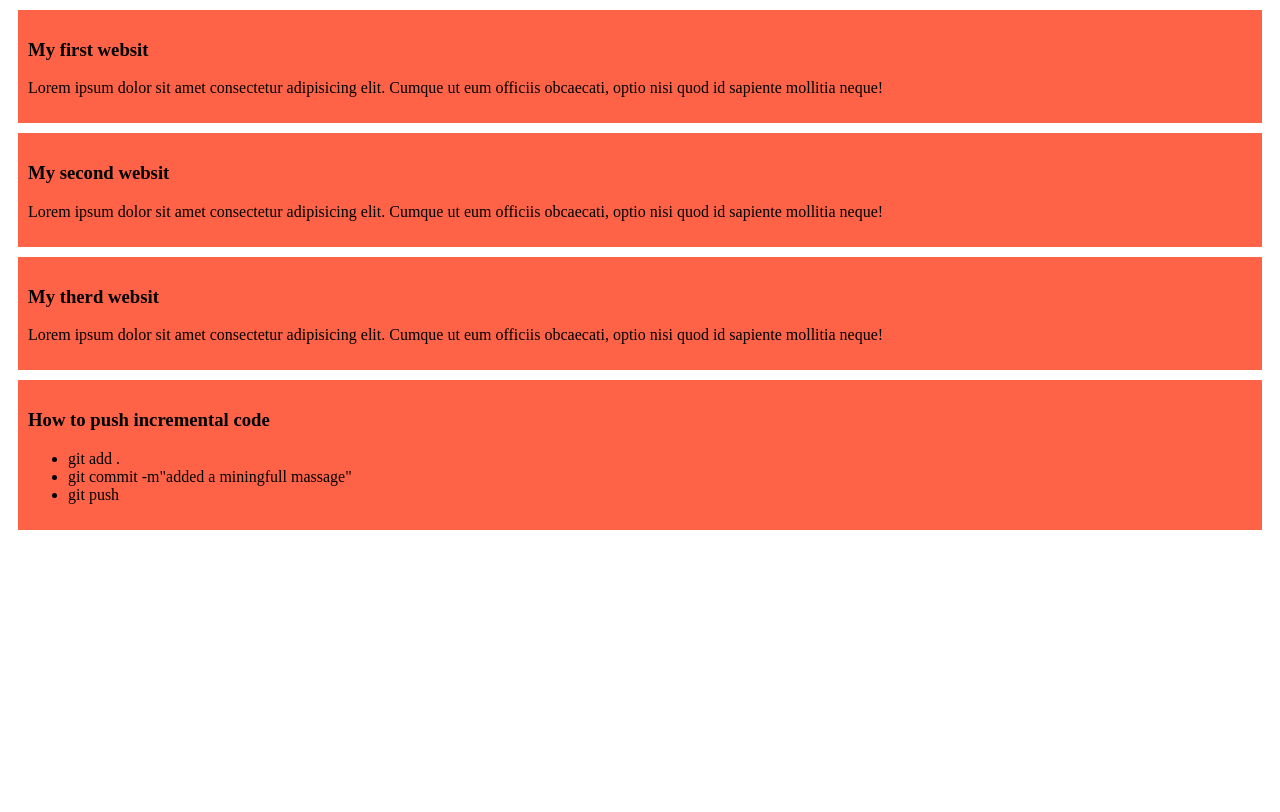
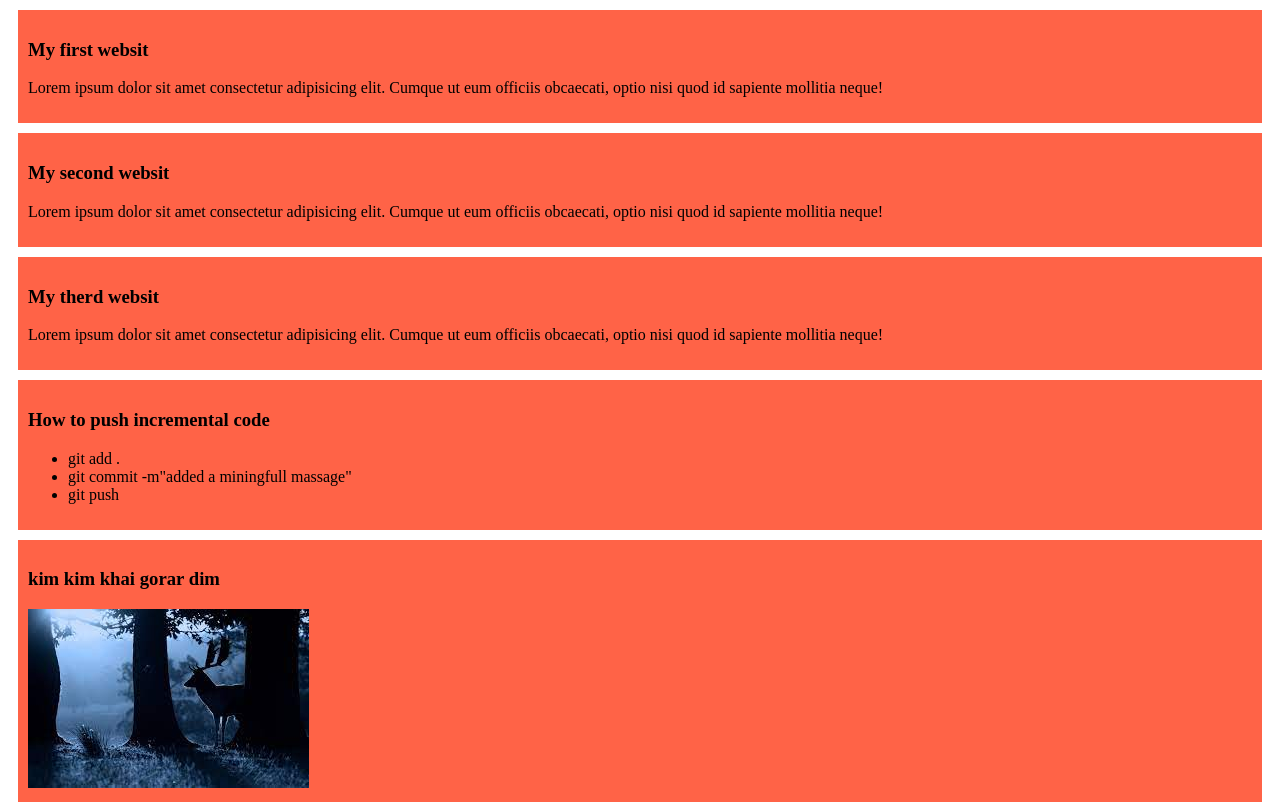
Before and after one commit to saifu9421/my-simple-websit, a plain HTML site: page index.html in a window 1280 px wide. Drawn offline with Linux system fonts and the light colour scheme.

Commit message:
added kim with dim

```diff
--- a/index.html
+++ b/index.html
@@ -33,6 +33,10 @@
             <li>git push</li>
         </ul>
     </div>
+    <div>
+        <h3>kim kim khai gorar dim</h3>
+        <img src="images.jpeg" alt="">
+    </div>
 
 </body>
 </html>
```
Also changed, not shown: images.jpeg (added).
